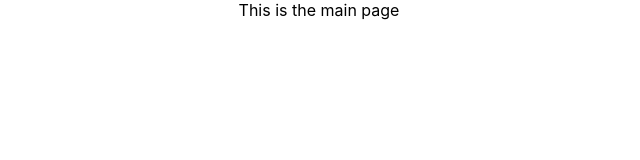
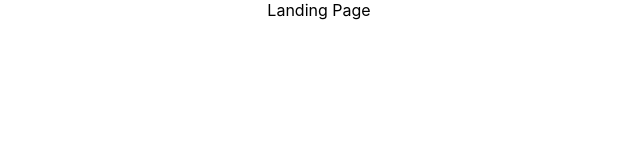
Before and after one commit to RakshaPawar108/panorbit-frontend-assignment, a React (Create React App) app: page / in a window 1280 px wide. Shown: the top 160 px of the page, without its empty margins (321-961 px from the left). Built offline with nearby package versions, Linux system fonts and the light colour scheme.

Commit message:
feat: add Landing Page

```diff
--- a/src/App.js
+++ b/src/App.js
@@ -1,7 +1,15 @@
+import { Route, Routes } from "react-router-dom";
 import "./App.css";
+import { LandingPage } from "./pages";
 
 function App() {
-  return <div className="App">This is the main page</div>;
+  return (
+    <div className="App">
+      <Routes>
+        <Route path="/" element={<LandingPage />} />
+      </Routes>
+    </div>
+  );
 }
 
 export default App;
--- /dev/null
+++ b/src/pages/LandingPage/LandingPage.jsx
@@ -0,0 +1,3 @@
+export const LandingPage = () => {
+  return <div>Landing Page</div>;
+};
--- /dev/null
+++ b/src/pages/index.js
@@ -0,0 +1 @@
+export {LandingPage} from './LandingPage/LandingPage'
```
